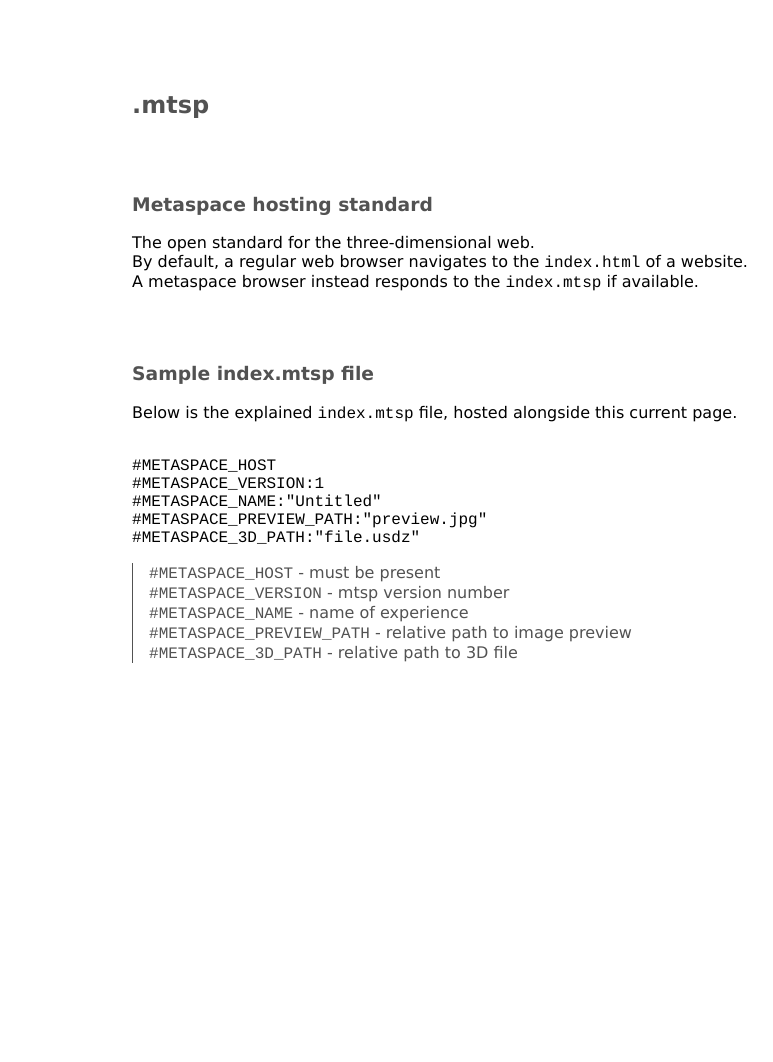
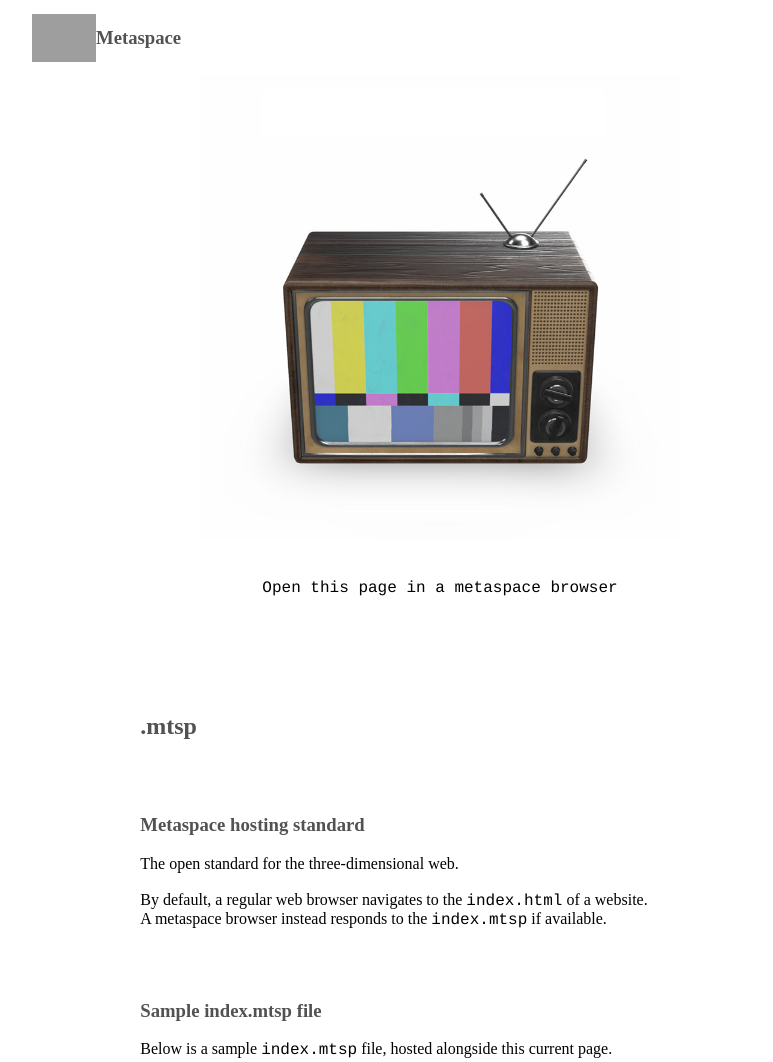
Before and after one commit to rafalkopiec/mtsp, a plain HTML site: page demo/index.html in a window 1280 px wide. Shown: the top 1062 px of the page, without its empty margins (200-973 px from the left). Before the commit the page ends 800 px from the top, so only its background shows below. Drawn offline with Linux system fonts and the light colour scheme; grey boxes are pictures that could not be loaded.

Commit message:
Update demo website

```diff
--- a/demo/index.html
+++ b/demo/index.html
@@ -6,10 +6,10 @@
         <style>
             .subtitle {
                 color: #525252;
-                font-family: verdana;
+                font-family: futura;
             }
             .bodytext {
-                font-family: verdana;
+                font-family: futura;
             }
             .code {
                 font-family: courier;
@@ -17,6 +17,7 @@
             .box {
                 display: flex;
                 justify-content: center;
+                flex-wrap: wrap;
             }
             .pad {
                 padding: 5%;
@@ -27,10 +28,63 @@
                 border-left-style: solid;
                 border-left-width: 1px;
             }
+            .herobox {
+                display: flex;
+                flex-direction: column;
+                justify-content: center;
+                max-width: 60%;
+            }
+            .hero {
+                max-width: 60%;
+                pointer-events: none;
+            }
+            .zstack {
+                display: grid;
+                align-items: center;
+                justify-items: center;
+                background-color: rgba(255, 255, 255, 0.4);
+                -webkit-backdrop-filter: blur(5px);
+                backdrop-filter: blur(5px);
+                padding:0.5rem;
+                border-radius:1rem;
+            }
+            .vstack {
+                display: flex;
+                flex-direction: column;
+            }
+            .hstack {
+                display: flex;
+                align-items: center;
+            }
+            .spacer {
+                flex-grow: 1;
+            }
         </style>
     </head>
+
     <body>
         <div class="box">
+            <div class="vstack">
+                <a href="https://metaspace.rocks" style="text-decoration: none">
+                <div class="hstack">
+                    <img src="https://metaspace.rocks/img/metaspace 2024 clear.webp" style="max-height:3rem">
+                    <h3 class="subtitle" style="font-family:futura">
+                        Metaspace
+                    </h3>
+                    <div class="spacer"></div>
+                </div>
+                </a>
+                <div class="zstack">
+                    <img class="hero" src="preview.jpg">
+                    <div class="box" style="padding:1rem">
+                        <div class="zstack">
+                            <grid>
+                            <code class="code">Open this page in a metaspace browser</code>
+                            </grid>
+                        </div>
+                    </div>
+                </div>
+            </div>
             <div class="pad">
                 <h2 class="subtitle">
                     .mtsp
@@ -43,6 +97,7 @@
                 <p class="bodytext">
                     The open standard for the three-dimensional web.
                     <br>
+                    <br>
                     By default, a regular web browser navigates to the <code class="code">index.html</code> of a website.
                     <br>
                     A metaspace browser instead responds to the <code class="code">index.mtsp</code> if available.
@@ -53,15 +108,23 @@
                     Sample index.mtsp file
                 </h3>
                 <p class="bodytext">
-                    Below is the explained <code class="code">index.mtsp</code> file, hosted alongside this current page.
+                    Below is a sample <code class="code">index.mtsp</code> file, hosted alongside this current page.
                 </p>
-                </br>
 
+                <div class="padborder">
+                    <p class="bodytext" style="color:#525252">
                 <code class="code">#METASPACE_HOST</code></br>
                 <code class="code">#METASPACE_VERSION:1</code></br>
                 <code class="code">#METASPACE_NAME:"Untitled"</code></br>
                 <code class="code">#METASPACE_PREVIEW_PATH:"preview.jpg"</code></br>
                 <code class="code">#METASPACE_3D_PATH:"file.usdz"</code></br>
+                </p>
+                </div>
+
+                </br>
+                <h3 class="subtitle">
+                    Content definitions
+                </h3>
 
                 <div class="padborder">
                     <p class="bodytext" style="color:#525252">
@@ -72,6 +135,26 @@
                         <code class="code">#METASPACE_3D_PATH</code> - relative path to 3D file<br>
                     </p>
                 </div>
+
+                </br>
+                <h3 class="subtitle">
+                    Considerations
+                </h3>
+                <ul>
+                    <li class="bodytext">The <code class="code">.mtsp</code> file format is formatted in a similar way to <code class="code">.m3u8</code> playlist files.</li>
+                    <li class="bodytext">For v1, these five fields are required.</li>
+                    <li class="bodytext">The preview image should be a <code class="code">.jpg</code> for loading efficiency.</li>
+                    <li class="bodytext">The 3D file format should be <code class="code">.usdz</code>, as it is compatible with all involved XR systems.</li>
+                </ul>
+
+                <a href="https://github.com/rafalkopiec/mtsp">
+                    <div class="hstack" style="gap:10px">
+                        <img src="https://metaspace.rocks/mtsp/github-mark.svg" style="max-height:2rem">
+                        <p class="bodytext">
+                            Visit GitHub
+                        </p>
+                    </div>
+                </a>
             </div>
         </div>
     </body>
```
